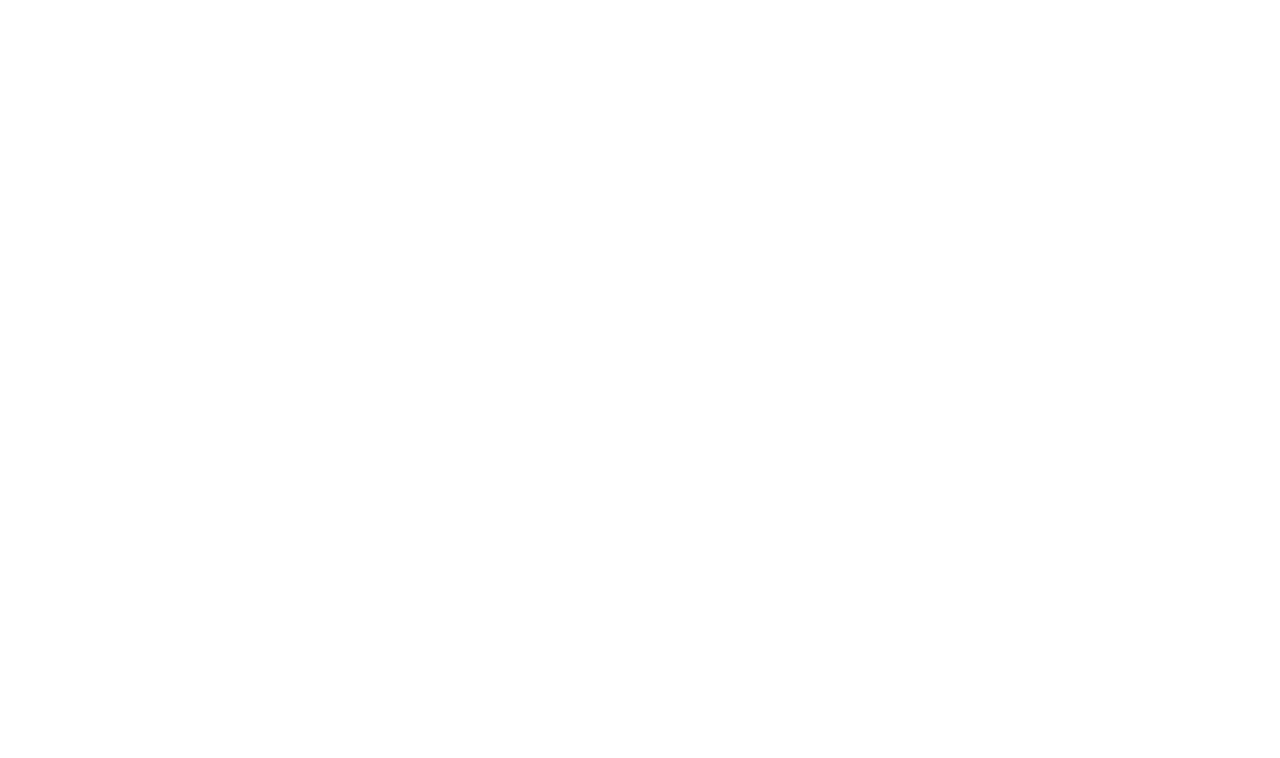
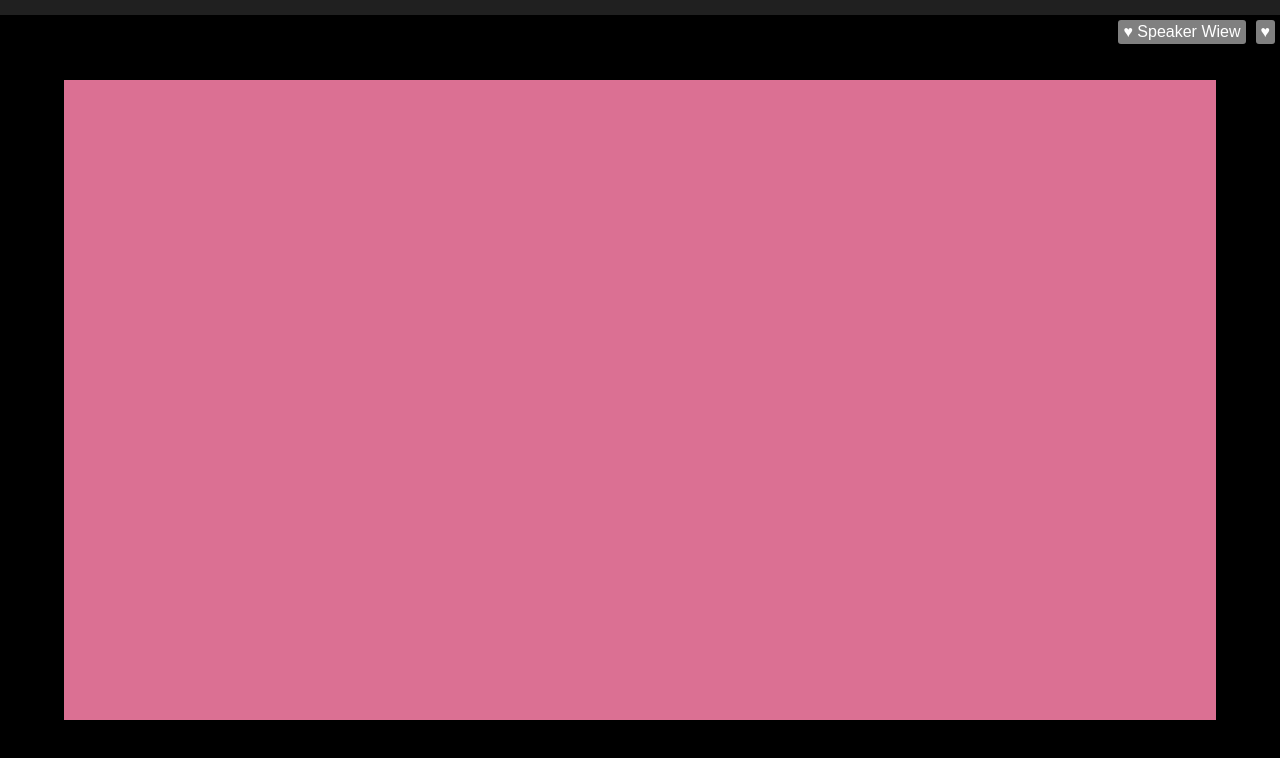
Before and after one commit to FedericaPozzer/html-css-zoom, a plain HTML site: page index.html in a window 1280 px wide. Drawn offline with Linux system fonts and the light colour scheme.

Commit message:
init project

```diff
--- a/css/reset.css
+++ b/css/reset.css
@@ -12,6 +12,7 @@
 
 body {
 	min-height: 100vh;
+	font-family: Arial, Helvetica, sans-serif;
 }
 
 img,
--- a/css/style.css
+++ b/css/style.css
@@ -0,0 +1,15 @@
+.nav-bar {
+    border-top: 15px solid #202020;
+    justify-content: end;
+    height: 10vh;
+}
+
+.nav-bar > a {
+    padding: 3px 5px;
+    margin: 5px;
+    text-decoration: none;
+    color: white;
+    background-color: grey;
+    border-radius: 3px;
+    height: 24px;
+}
--- a/css/utils.css
+++ b/css/utils.css
@@ -1,12 +1,28 @@
 /* Utils */
 
 .container {
-	max-width: 1200px;
-	margin: 0 auto;
+	height: 100vh;
+	background-color: black;
 }
 
-.clearfix::after {
+.wrapper {
+	width: 90vw;
+	height: calc(100vh - 20vh);
+	margin: auto;
+
+	/* background-color: black; */
+
+	/* debug */
+
+	background-color: palevioletred;
+}
+
+/* .clearfix::after {
 	content: '';
 	clear: both;
 	display: table;
+} */
+
+.d-flex {
+	display: flex;
 }
--- a/index.html
+++ b/index.html
@@ -15,6 +15,29 @@
 </head>
 
 <body>
+	<div class="container">
+
+		<!-- Nav con 2 link-fontawsome a destra -->
+		<nav class="nav-bar d-flex">
+			<a href="#">&hearts; Speaker Wiew</a>
+			<a href="#">&hearts;</a>
+		</nav>
+
+		<!-- Main / wrapper - 5 row da 7 col(img) -->
+		<main class="wrapper"></main>
+
+		<!-- Footer - 3div -->
+		<footer>
+			<!-- 2x fontawsome + span -->
+			<div></div>
+
+			<!-- 9x fontawsome? -->
+			<div></div>
+			<div></div>
+		</footer>
+
+	</div>
+
 
 </body>
 
```
